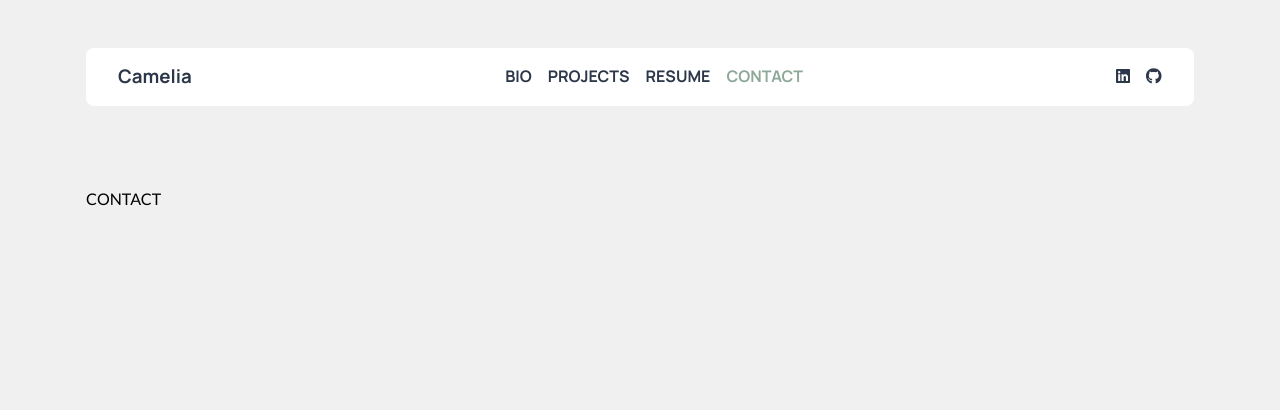
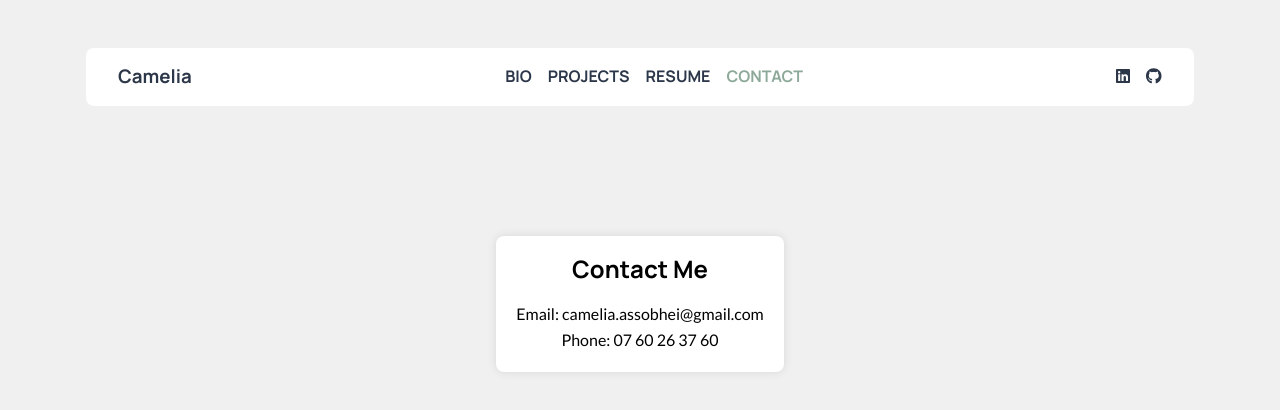
Before and after one commit to Cameliaasb/Resume, a React (Create React App) app: page /contact in a window 1280 px wide. Shown: the top 410 px of the page. Built offline with nearby package versions, Linux system fonts and the light colour scheme.

Commit message:
[CONTENT] Base contact page

```diff
--- a/src/pages/Contact.js
+++ b/src/pages/Contact.js
@@ -6,7 +6,14 @@ const Contact = () => {
     <div>
     <Navbar />
 
-      CONTACT
+    <div class="container">
+    <h2>Contact Me</h2>
+
+    <div class="contact-info">
+        <p>Email: <a href="mailto:camelia.assobhei@gmail.com">camelia.assobhei@gmail.com</a></p>
+        <p>Phone: 07 60 26 37 60</p>
+    </div>
+</div>
     </div>
   );
 };
--- a/src/styles/index.scss
+++ b/src/styles/index.scss
@@ -5,4 +5,5 @@
 @import 'components/projects';
 
 @import 'pages/bio';
+@import 'pages/contact';
 @import 'pages/resume';
--- /dev/null
+++ b/src/styles/pages/_contact.scss
@@ -0,0 +1,17 @@
+.container {
+  max-width:        600px;
+  margin:           50px auto;
+  padding:          20px;
+  background-color: #fff;
+  border-radius:    $border-radius;
+  box-shadow:       0 0 10px rgba(0, 0, 0, 0.1);
+  text-align:       center;
+}
+
+
+.contact-info {
+  display:        flex;
+  flex-direction: column;
+  align-items:    center;
+  margin-top:     20px;
+}
```
